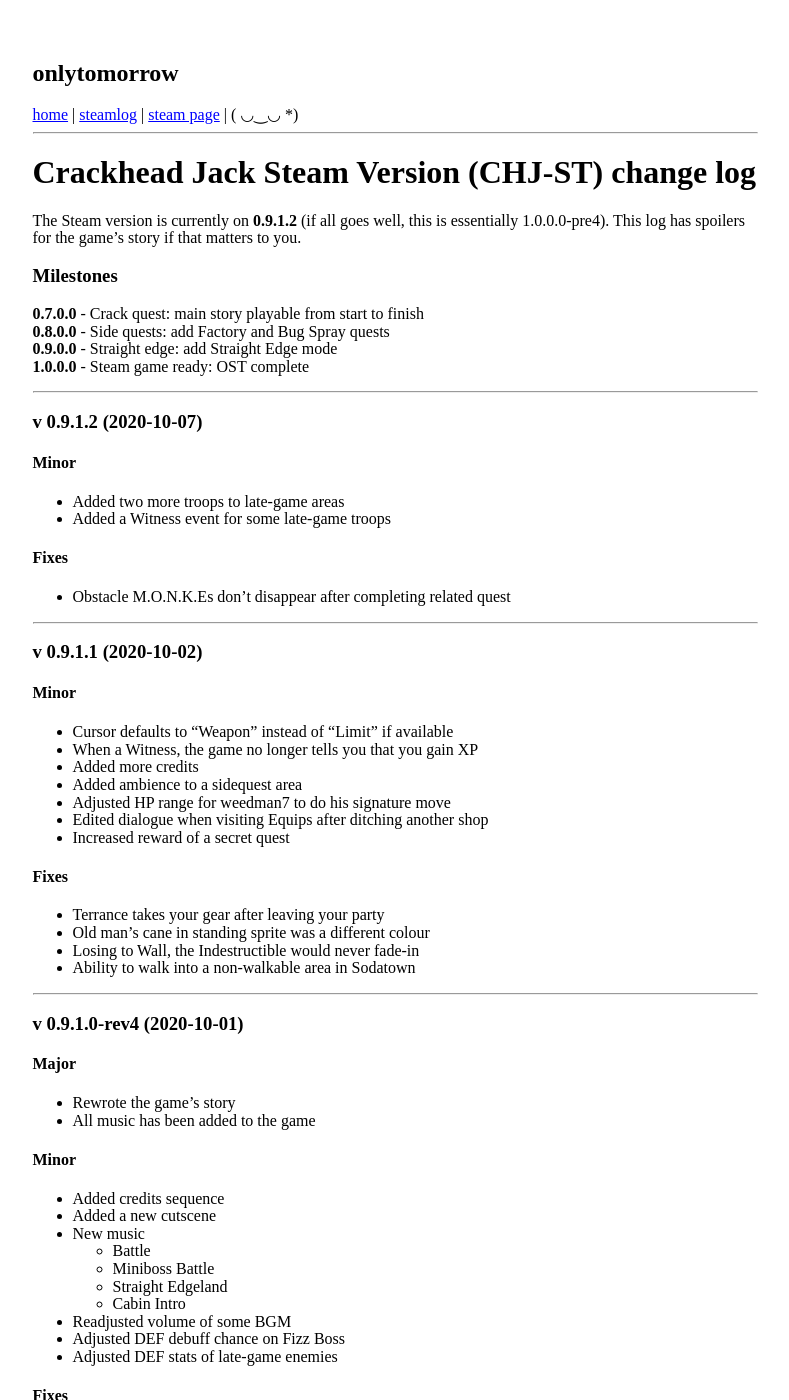
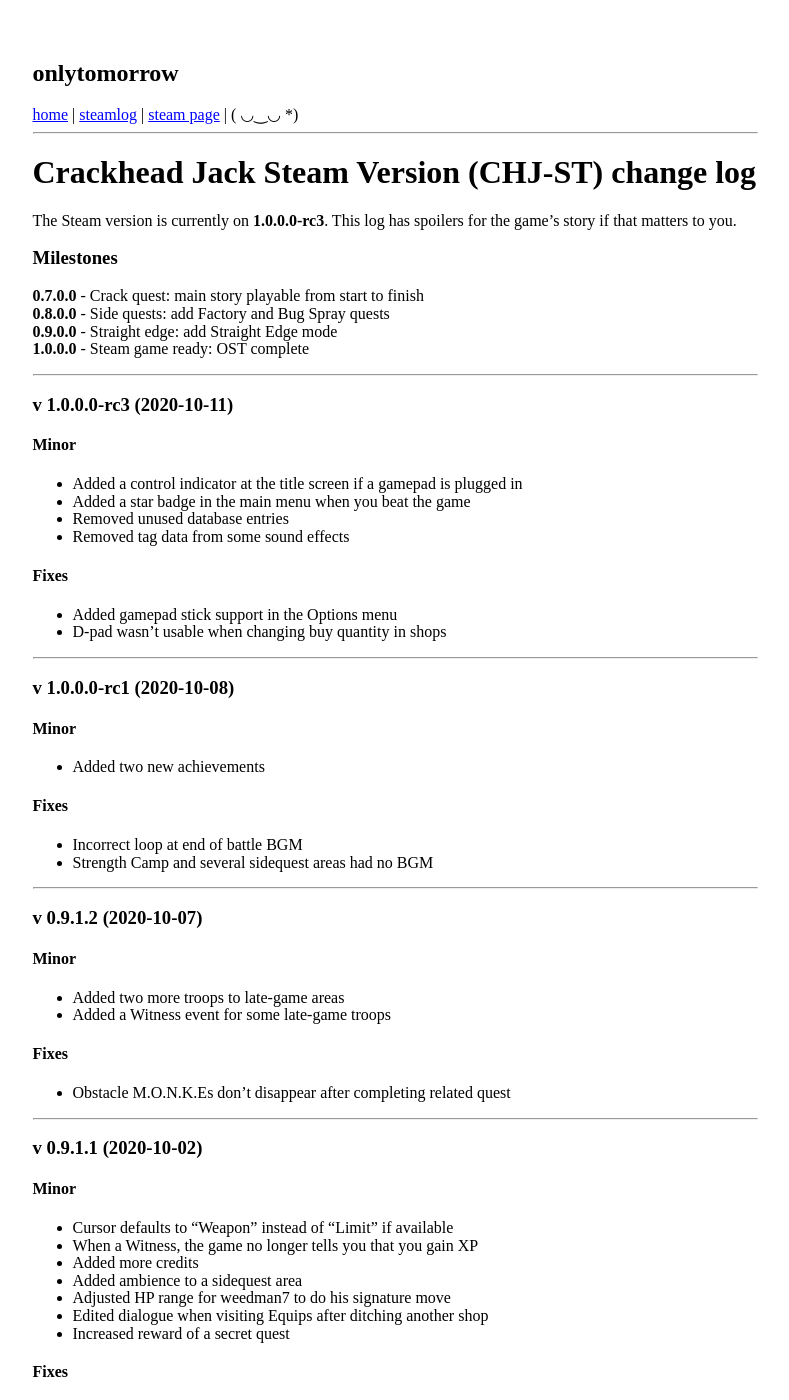
Before and after one commit to onlytomorrow/onlytomorrow.github.io, a Jekyll site: the page built from buildlog.md, in a window 1280 px wide and 1400 px high. Shown: the whole window, without its empty margins (245-1034 px from the left). Built offline with Jekyll 4.4.1, drawn with Linux system fonts in a browser that asks for light colours.

Commit message:
Update changelog and buildlog

```diff
--- a/buildlog.md
+++ b/buildlog.md
@@ -6,7 +6,7 @@
 
 # Crackhead Jack Steam Version (CHJ-ST) change log
 
-The Steam version is currently on **0.9.1.2** (if all goes well, this is essentially 1.0.0.0-pre4). This log has spoilers for the game's story if that matters to you.
+The Steam version is currently on **1.0.0.0-rc3**. This log has spoilers for the game's story if that matters to you.
 
 ### Milestones
 
@@ -14,6 +14,31 @@
 **0.8.0.0** - Side quests: add Factory and Bug Spray quests
 **0.9.0.0** - Straight edge: add Straight Edge mode
 **1.0.0.0** - Steam game ready: OST complete
+
+---
+
+### v 1.0.0.0-rc3 (2020-10-11)
+
+#### Minor
+- Added a control indicator at the title screen if a gamepad is plugged in
+- Added a star badge in the main menu when you beat the game
+- Removed unused database entries
+- Removed tag data from some sound effects
+
+#### Fixes
+- Added gamepad stick support in the Options menu
+- D-pad wasn't usable when changing buy quantity in shops
+
+---
+
+### v 1.0.0.0-rc1 (2020-10-08)
+
+#### Minor
+- Added two new achievements
+
+#### Fixes
+- Incorrect loop at end of battle BGM
+- Strength Camp and several sidequest areas had no BGM
 
 ---
 
```
Also changed, not shown: changelog.md, 1 other file.
